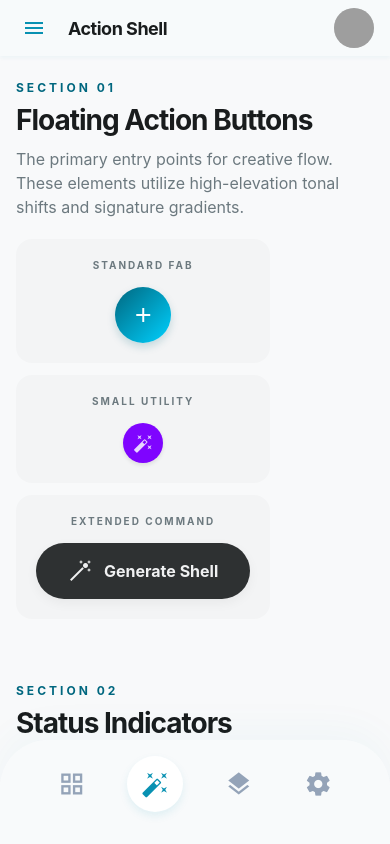
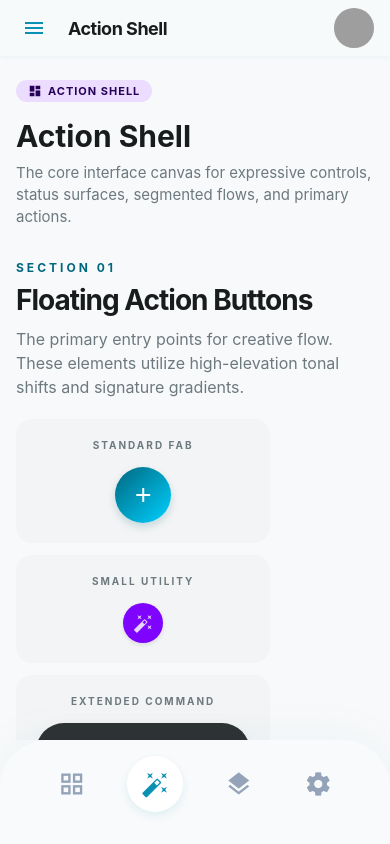
Before and after one commit to Huu4172/System-Design-Neo-app, a React Native app: screen / in a window 390 px wide. Built offline with nearby package versions, Linux system fonts and the light colour scheme; grey boxes are pictures that could not be loaded.

Commit message:
Add a page for the Action Shell, make it the default page

```diff
--- a/src/App.jsx
+++ b/src/App.jsx
@@ -1,34 +1,22 @@
 import React, { useState } from 'react';
 import { ScrollView, View, StyleSheet, SafeAreaView, StatusBar } from 'react-native';
 import Header from './components/Header';
-import FloatingActionButtons from './components/FloatingActionButtons';
-import StatusIndicators from './components/StatusIndicators';
-import ControlStates from './components/ControlStates';
-import SegmentedControls from './components/SegmentedControls';
-import ProgressLoading from './components/ProgressLoading';
-import NavigationPage from './components/NavigationPage';
+import ActionShellPage from './pages/ActionShellPage';
+import NavigationPage from './pages/NavigationPage';
 import BottomNavigation from './components/BottomNavigation';
 import useResponsive from './useResponsive';
 import { colors } from './theme';
 
 export default function App() {
   const { isMobile } = useResponsive();
-  const [activePage, setActivePage] = useState('Library');
+  const [activePage, setActivePage] = useState('Action Shell');
 
   const renderPage = () => {
     if (activePage === 'Navigation') {
       return <NavigationPage />;
     }
 
-    return (
-      <>
-        <FloatingActionButtons />
-        <StatusIndicators />
-        <ControlStates />
-        <SegmentedControls />
-        <ProgressLoading />
-      </>
-    );
+    return <ActionShellPage />;
   };
 
   return (
--- a/src/components/Header.jsx
+++ b/src/components/Header.jsx
@@ -5,12 +5,11 @@ import useResponsive from '../useResponsive';
 import { colors } from '../theme';
 
 const navItems = [
-  { icon: 'dashboard', label: 'Library' },
-  { icon: 'widgets', label: 'Components' },
+  { icon: 'dashboard', label: 'Action Shell' },
   { icon: 'route', label: 'Navigation' },
 ];
 
-export default function Header({ activePage = 'Library', onNavigate = () => {} }) {
+export default function Header({ activePage = 'Action Shell', onNavigate = () => {} }) {
   const { isMobile } = useResponsive();
   const [isMobileMenuOpen, setIsMobileMenuOpen] = useState(false);
 
--- /dev/null
+++ b/src/pages/ActionShellPage.jsx
@@ -0,0 +1,60 @@
+import React from 'react';
+import { View, Text, StyleSheet } from 'react-native';
+import { MaterialIcons } from '@expo/vector-icons';
+import FloatingActionButtons from '../components/FloatingActionButtons';
+import StatusIndicators from '../components/StatusIndicators';
+import ControlStates from '../components/ControlStates';
+import SegmentedControls from '../components/SegmentedControls';
+import ProgressLoading from '../components/ProgressLoading';
+import useResponsive from '../useResponsive';
+import { colors } from '../theme';
+
+export default function ActionShellPage() {
+  const { isMobile } = useResponsive();
+
+  return (
+    <>
+      <View style={[styles.section, isMobile && styles.sectionMobile]}>
+        <View style={styles.headerRow}>
+          <View style={styles.badge}>
+            <MaterialIcons name="dashboard" size={14} color="#270057" />
+            <Text style={styles.badgeText}>ACTION SHELL</Text>
+          </View>
+        </View>
+        <View style={[styles.header, isMobile && styles.headerMobile]}>
+          <Text style={[styles.sectionTitle, isMobile && styles.sectionTitleMobile]}>Action Shell</Text>
+          <Text style={styles.sectionDesc}>
+            The core interface canvas for expressive controls, status surfaces, segmented flows, and primary actions.
+          </Text>
+        </View>
+      </View>
+      <FloatingActionButtons />
+      <StatusIndicators />
+      <ControlStates />
+      <SegmentedControls />
+      <ProgressLoading />
+    </>
+  );
+}
+
+const styles = StyleSheet.create({
+  section: { marginBottom: 40 },
+  sectionMobile: { marginBottom: 24 },
+  headerRow: { marginBottom: 16 },
+  badge: {
+    flexDirection: 'row',
+    alignItems: 'center',
+    alignSelf: 'flex-start',
+    gap: 6,
+    backgroundColor: '#ecdcff',
+    paddingHorizontal: 12,
+    paddingVertical: 4,
+    borderRadius: 20,
+  },
+  badgeText: { fontSize: 11, fontWeight: 'bold', color: '#270057', letterSpacing: 1 },
+  header: { marginBottom: 16 },
+  headerMobile: { marginBottom: 8 },
+  sectionTitle: { fontSize: 40, fontWeight: 'bold', color: colors.onSurface, marginBottom: 12 },
+  sectionTitleMobile: { fontSize: 30, marginBottom: 8 },
+  sectionDesc: { color: colors.outline, fontSize: 15, lineHeight: 22, maxWidth: 640 },
+});
--- a/src/components/NavigationPage.jsx
+++ b/src/pages/NavigationPage.jsx
@@ -1,9 +1,9 @@
 import React from 'react';
 import { View, Text, StyleSheet } from 'react-native';
 import { MaterialIcons } from '@expo/vector-icons';
-import NavigationDrawer from './NavigationDrawer';
-import TopAppBars from './TopAppBars';
-import ContextualNavigation from './ContextualNavigation';
+import NavigationDrawer from '../components/NavigationDrawer';
+import TopAppBars from '../components/TopAppBars';
+import ContextualNavigation from '../components/ContextualNavigation';
 import useResponsive from '../useResponsive';
 import { colors } from '../theme';
 
```
